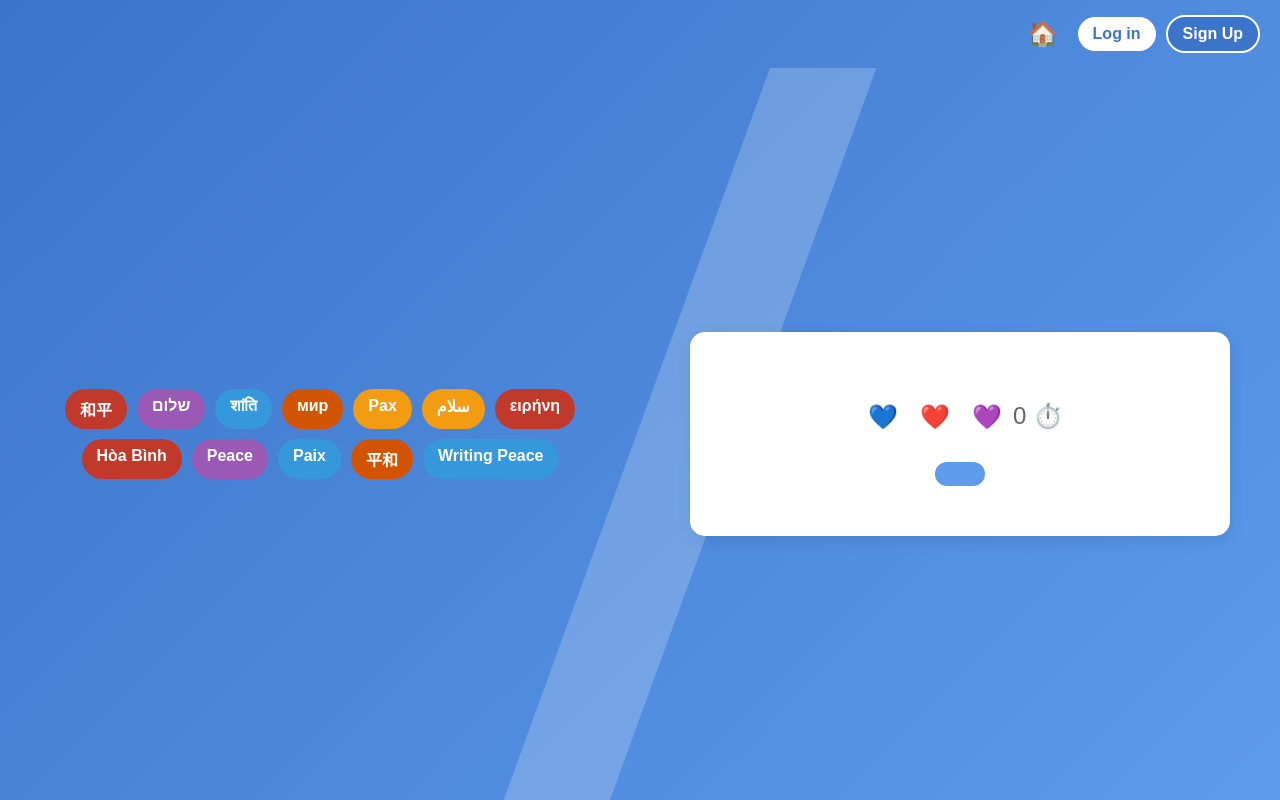
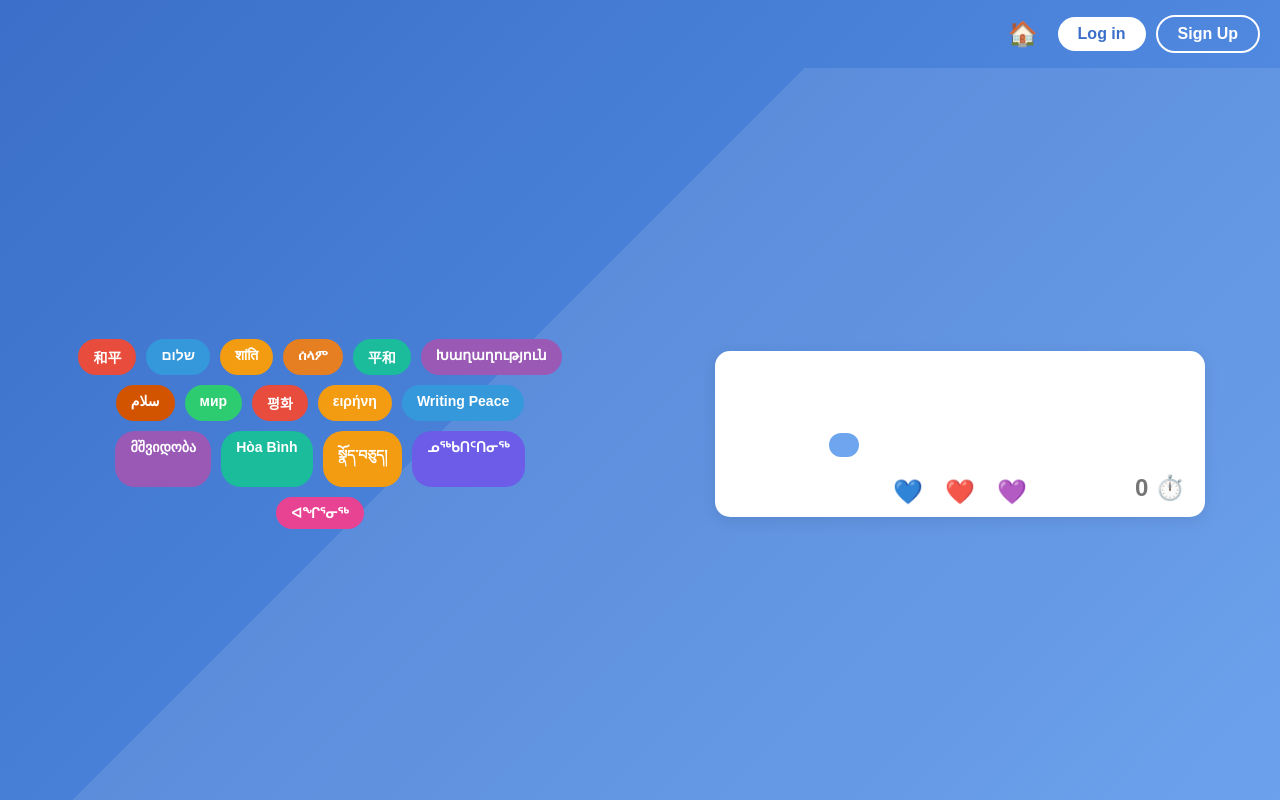
Before and after one commit to Tominouu/Writing-Peace-Project, a PHP site: page /solo.php in a window 1280 px wide. Run offline with PHP 8.4, Linux system fonts and the light colour scheme; data that the repository does not hold is empty.

Commit message:
Ajout de la réinitialisation du score et de la gestion des questions dans la session. Amélioration de la logique de soumission des réponses et mise à jour des styles CSS pour une meilleure présentation.

```diff
--- a/solo.php
+++ b/solo.php
@@ -1,6 +1,13 @@
 <?php
 session_start();
 require_once "config.php"; // Fichier de connexion à la base
+
+// Réinitialiser le score si c'est une nouvelle session
+if (!isset($_SESSION["game_started"])) {
+    $_SESSION["score"] = 0;
+    $_SESSION["game_started"] = true;
+    $_SESSION["question_count"] = 0;
+}
 
 // Fonction pour récupérer une phrase aléatoire et ses mauvaises réponses
 function getQuestion($pdo) {
@@ -24,41 +31,38 @@
     ];
 }
 
-// Correction du bug de score: uniquement incrémenter quand la réponse est correcte et n'a pas été déjà comptée
+// Gérer la soumission de réponse
 if ($_SERVER["REQUEST_METHOD"] === "POST" && isset($_POST['answer'])) {
     $userAnswer = $_POST["answer"];
     $correctAnswer = $_POST["correct_answer"];
 
     // Vérifier si on n'a pas déjà compté cette réponse
-    if (!isset($_SESSION["current_question_answered"]) || $_SESSION["current_question_answered"] === false) {
+    if (!isset($_SESSION["current_question_id"]) || $_SESSION["current_question_id"] !== $_POST["question_id"]) {
+        $_SESSION["current_question_id"] = $_POST["question_id"];
+        $_SESSION["question_count"]++;
+
         if ($userAnswer === $correctAnswer) {
-            if (!isset($_SESSION["score"])) {
-                $_SESSION["score"] = 0;
-            }
             $_SESSION["score"]++;
             $message = "✅ Bonne réponse !";
         } else {
             $message = "❌ Mauvaise réponse ! La bonne réponse était : $correctAnswer";
         }
-        $_SESSION["current_question_answered"] = true;
+        $_SESSION["answered"] = true;
     }
 }
 
-// Si on clique sur "Passer à la question suivante", réinitialiser l'état de la question
+// Si on clique sur "Question suivante", générer une nouvelle question
 if (isset($_POST["next_question"])) {
-    $_SESSION["current_question_answered"] = false;
+    $_SESSION["answered"] = false;
     $_SESSION["question"] = getQuestion($pdo);
+    $_SESSION["question_id"] = uniqid(); // Générer un nouvel ID unique pour la question
 }
 
 // Vérifier si on a une question en session, sinon on récupère une nouvelle question
-if (!isset($_SESSION["question"])) {
+if (!isset($_SESSION["question"]) || !isset($_SESSION["question_id"])) {
     $_SESSION["question"] = getQuestion($pdo);
-    $_SESSION["current_question_answered"] = false;
-}
-
-// Initialiser le score s'il n'existe pas
-if (!isset($_SESSION["score"])) {
-    $_SESSION["score"] = 0;
+    $_SESSION["question_id"] = uniqid();
+    $_SESSION["answered"] = false;
 }
 ?>
 
@@ -73,10 +77,11 @@
             font-family: Arial, sans-serif;
             margin: 0;
             padding: 0;
-            background: linear-gradient(135deg, #3c74c9 0%, #5d9bec 100%);
+            background: linear-gradient(135deg, #3b6fc9 0%, #5b97eb 100%);
             height: 100vh;
             display: flex;
             flex-direction: column;
+            color: #333;
         }
 
         .header {
@@ -99,10 +104,10 @@
 
         .login-btn, .signup-btn {
             background-color: white;
-            color: #3c74c9;
+            color: #3b6fc9;
             border: none;
             border-radius: 20px;
-            padding: 8px 15px;
+            padding: 8px 20px;
             margin-left: 10px;
             cursor: pointer;
             text-decoration: none;
@@ -110,7 +115,7 @@
         }
 
         .signup-btn {
-            background-color: #3c74c9;
+            background-color: transparent;
             color: white;
             border: 2px solid white;
         }
@@ -119,7 +124,6 @@
             display: flex;
             flex: 1;
             position: relative;
-            overflow: hidden;
         }
 
         .left-panel {
@@ -129,13 +133,16 @@
             flex-direction: column;
             align-items: center;
             justify-content: center;
+            position: relative;
         }
 
         .languages-cloud {
             display: flex;
             flex-wrap: wrap;
             justify-content: center;
-            max-width: 600px;
+            max-width: 500px;
+            position: relative;
+            z-index: 2;
         }
 
         .language-tag {
@@ -144,6 +151,7 @@
             border-radius: 20px;
             color: white;
             font-weight: bold;
+            font-size: 14px;
         }
 
         .right-panel {
@@ -158,24 +166,29 @@
         .question-card {
             background-color: white;
             border-radius: 15px;
-            padding: 40px 30px;
+            padding: 40px 20px;
             width: 80%;
-            max-width: 500px;
+            max-width: 450px;
             text-align: center;
             box-shadow: 0 4px 15px rgba(0, 0, 0, 0.1);
+            position: relative;
         }
 
         .phrase {
-            font-size: 28px;
+            font-size: 36px;
             font-weight: bold;
-            color: #3c74c9;
-            margin: 30px 0;
+            color: #1d4e8f;
+            margin: 20px 0 40px 0;
         }
 
         .reaction-buttons {
-            margin: 20px 0;
+            position: absolute;
+            bottom: 10px;
+            left: 0;
+            right: 0;
             display: flex;
             justify-content: center;
+            align-items: center;
         }
 
         .reaction-btn {
@@ -184,18 +197,24 @@
             font-size: 24px;
             margin: 0 5px;
             cursor: pointer;
+            color: #7b9edb;
         }
 
         .score {
+            position: absolute;
+            bottom: 15px;
+            right: 20px;
             font-size: 24px;
             color: #666;
+            font-weight: bold;
         }
 
         .language-options {
-            display: flex;
-            flex-wrap: wrap;
-            justify-content: center;
-            margin-top: 20px;
+            display: grid;
+            grid-template-columns: 1fr 1fr;
+            gap: 15px;
+            margin: 20px 0;
+            width: 100%;
         }
 
         .language-btn {
@@ -203,15 +222,14 @@
             color: white;
             border: none;
             border-radius: 25px;
-            padding: 12px 25px;
-            margin: 10px;
+            padding: 12px 15px;
             font-size: 18px;
             cursor: pointer;
             transition: background-color 0.3s;
         }
 
         .language-btn:hover {
-            background-color: #3c74c9;
+            background-color: #3b6fc9;
         }
 
         .next-btn {
@@ -233,25 +251,33 @@
 
         .diagonal-divider {
             position: absolute;
-            width: 100px;
-            height: 200%;
-            background-color: white;
-            opacity: 0.2;
-            transform: rotate(20deg);
-            top: -50%;
-            left: 50%;
-            z-index: 0;
+            width: 100%;
+            height: 100%;
+            background: linear-gradient(135deg, transparent 40%, rgba(255, 255, 255, 0.1) 40%);
+            top: 0;
+            left: 0;
+            z-index: 1;
         }
 
-        /* Couleurs aléatoires pour les tags de langue */
-        .tag-color-1 { background-color: #e74c3c; }
-        .tag-color-2 { background-color: #3498db; }
-        .tag-color-3 { background-color: #2ecc71; }
-        .tag-color-4 { background-color: #f39c12; }
-        .tag-color-5 { background-color: #9b59b6; }
-        .tag-color-6 { background-color: #1abc9c; }
-        .tag-color-7 { background-color: #d35400; }
-        .tag-color-8 { background-color: #c0392b; }
+        /* Couleurs variées pour les tags de langue, comme dans l'image */
+        .tag-red { background-color: #e74c3c; }
+        .tag-blue { background-color: #3498db; }
+        .tag-green { background-color: #2ecc71; }
+        .tag-orange { background-color: #f39c12; }
+        .tag-purple { background-color: #9b59b6; }
+        .tag-teal { background-color: #1abc9c; }
+        .tag-brown { background-color: #d35400; }
+        .tag-coral { background-color: #e67e22; }
+        .tag-pink { background-color: #e84393; }
+        .tag-indigo { background-color: #6c5ce7; }
+
+        .centered-text {
+            text-align: center;
+            font-weight: bold;
+            color: white;
+            margin-bottom: 30px;
+            font-size: 20px;
+        }
 
         @media (max-width: 768px) {
             .main-content {
@@ -277,15 +303,23 @@
 
         <div class="left-panel">
             <div class="languages-cloud">
-                <?php
-                $languages = ['和平', 'שלום', 'शांति', 'мир', 'Pax', 'سلام', 'ειρήνη', 'Hòa Bình', 'Peace', 'Paix', '平和'];
-                $colors = range(1, 8);
-                foreach ($languages as $lang) {
-                    $colorClass = 'tag-color-' . $colors[array_rand($colors)];
-                    echo "<div class='language-tag $colorClass'>$lang</div>";
-                }
-                ?>
-                <div class="language-tag tag-color-2">Writing Peace</div>
+                <!-- Tags de langue comme dans l'image -->
+                <div class="language-tag tag-red">和平</div>
+                <div class="language-tag tag-blue">שלום</div>
+                <div class="language-tag tag-orange">शांति</div>
+                <div class="language-tag tag-coral">ሰላም</div>
+                <div class="language-tag tag-teal">平和</div>
+                <div class="language-tag tag-purple">Խաղաղություն</div>
+                <div class="language-tag tag-brown">سلام</div>
+                <div class="language-tag tag-green">мир</div>
+                <div class="language-tag tag-red">평화</div>
+                <div class="language-tag tag-orange">ειρήνη</div>
+                <div class="language-tag tag-blue">Writing Peace</div>
+                <div class="language-tag tag-purple">მშვიდობა</div>
+                <div class="language-tag tag-teal">Hòa Bình</div>
+                <div class="language-tag tag-orange">སྣོད་བཅུད།</div>
+                <div class="language-tag tag-indigo">ᓄᖅᑲᑎᑦᑎᓂᖅ</div>
+                <div class="language-tag tag-pink">ᐊᖏᕐᓂᖅ</div>
             </div>
         </div>
 
@@ -293,31 +327,30 @@
             <div class="question-card">
                 <div class="phrase"><?= $_SESSION["question"]['phrase'] ?></div>
 
-                <div class="reaction-buttons">
-                    <button class="reaction-btn">💙</button>
-                    <button class="reaction-btn">❤️</button>
-                    <button class="reaction-btn">💜</button>
-                    <span class="score"><?= $_SESSION["score"] ?> ⏱️</span>
-                </div>
-
-                <?php if (isset($message)): ?>
-                <div class="message"><?= $message ?></div>
-                <?php endif; ?>
-
-                <?php if (!isset($_SESSION["current_question_answered"]) || $_SESSION["current_question_answered"] === false): ?>
+                <?php if (!isset($_SESSION["answered"]) || $_SESSION["answered"] === false): ?>
                 <div class="language-options">
                     <form method="post">
                         <?php foreach ($_SESSION["question"]["choices"] as $choice): ?>
                             <button type="submit" name="answer" value="<?= $choice ?>" class="language-btn"><?= $choice ?></button>
                         <?php endforeach; ?>
                         <input type="hidden" name="correct_answer" value="<?= $_SESSION["question"]['correct'] ?>">
+                        <input type="hidden" name="question_id" value="<?= $_SESSION["question_id"] ?>">
                     </form>
                 </div>
                 <?php else: ?>
+                <div class="message"><?= $message ?? "" ?></div>
                 <form method="post">
                     <button type="submit" name="next_question" class="next-btn">Question suivante</button>
                 </form>
                 <?php endif; ?>
+
+                <div class="reaction-buttons">
+                    <button class="reaction-btn">💙</button>
+                    <button class="reaction-btn">❤️</button>
+                    <button class="reaction-btn">💜</button>
+                </div>
+
+                <div class="score"><?= $_SESSION["score"] ?> ⏱️</div>
             </div>
         </div>
     </div>
```
